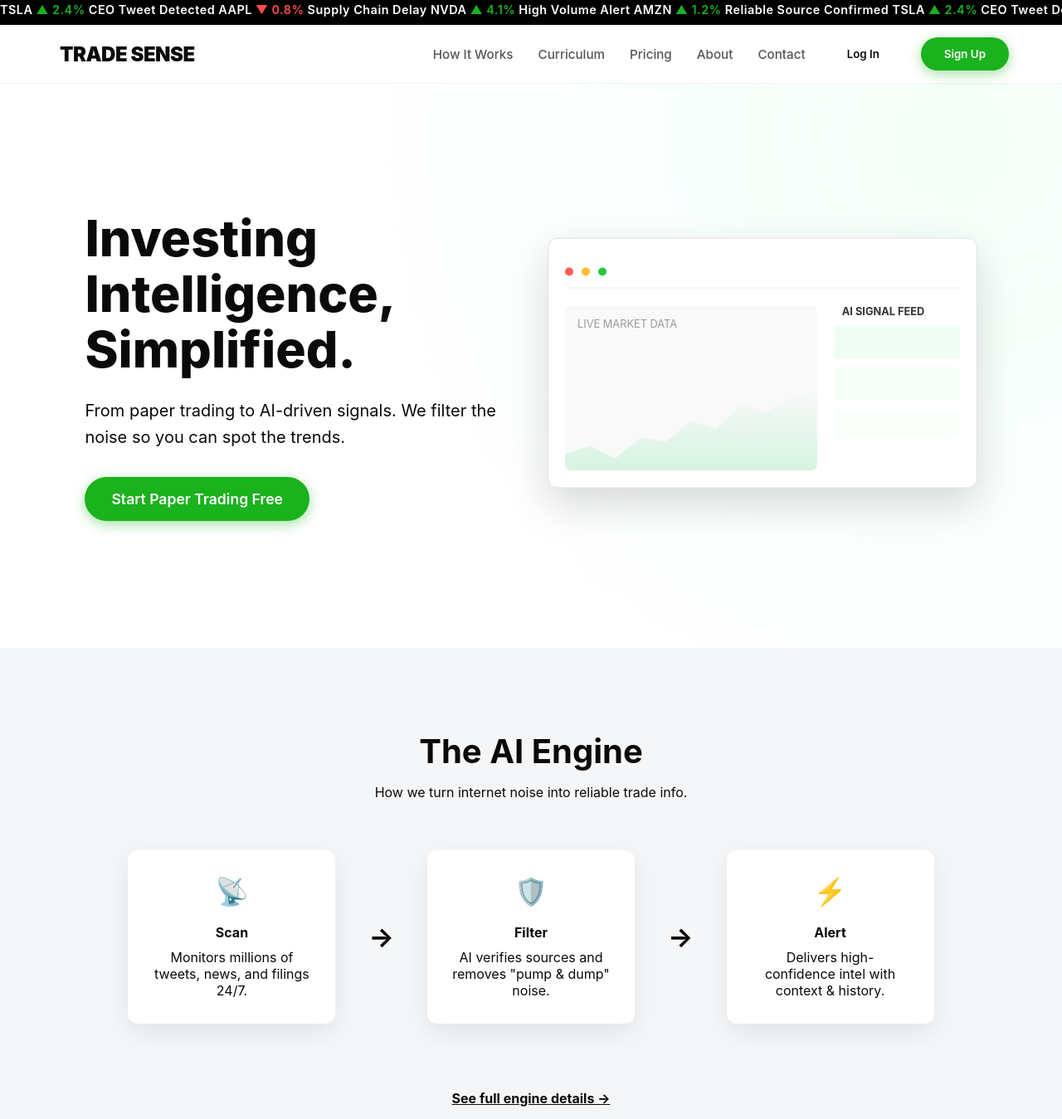
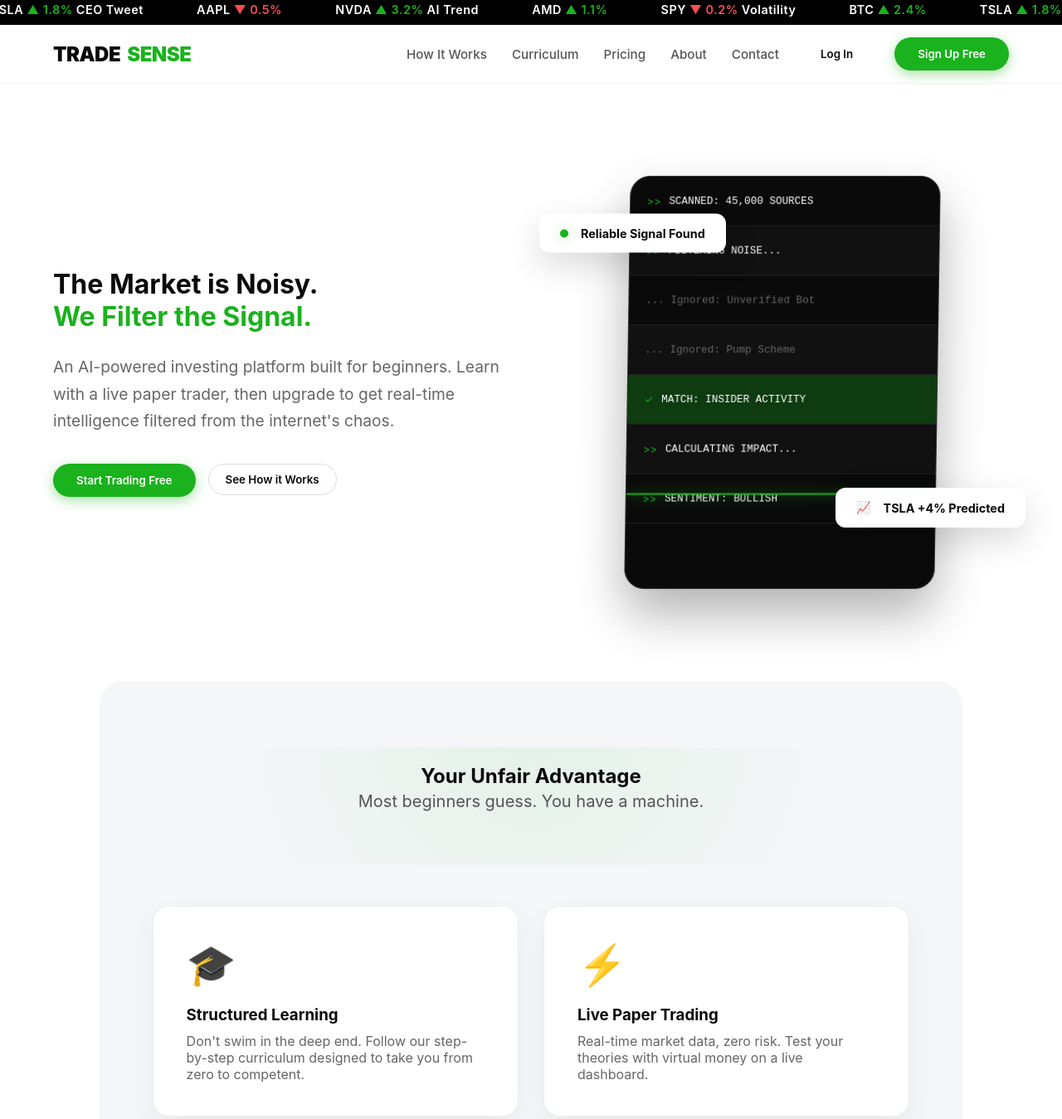
Before and after one commit to testeraccount8437/tradesense, a plain HTML site: page index.html in a window 1280 px wide. Shown: the part 7-1356 px from the top of the page at 83% size. Drawn offline with Linux system fonts and the light colour scheme.

Commit message:
Update index.html

```diff
--- a/index.html
+++ b/index.html
@@ -3,88 +3,55 @@
 <head>
     <meta charset="UTF-8">
     <meta name="viewport" content="width=device-width, initial-scale=1.0">
-    <title>Trade Sense | AI Investing for Beginners</title>
+    <title>Trade Sense | AI Investing</title>
     <link rel="stylesheet" href="style.css">
     <style>
-        /* Home-Specific Styles that aren't in style.css */
-        .hero {
-            display: flex;
-            align-items: center;
-            justify-content: space-between;
-            padding: 80px 8%;
-            min-height: 85vh;
-            background: radial-gradient(circle at 90% 10%, #f4fff9 0%, #ffffff 60%);
+        .hero { display: grid; grid-template-columns: 1fr 1fr; align-items: center; gap: 60px; min-height: 90vh; padding: 0 5%; }
+        .hero-visual { position: relative; height: 500px; width: 100%; display: flex; align-items: center; justify-content: center; }
+
+        /* CSS Art: The "Scanner" Visual */
+        .scanner-card {
+            width: 380px; height: 500px; background: #0a0a0a; border-radius: 24px; position: relative; overflow: hidden;
+            box-shadow: 0 30px 60px rgba(0,0,0,0.3); border: 1px solid #333;
+            transform: rotateY(-10deg) rotateX(5deg); transition: transform 0.5s;
         }
-        .hero-text { flex: 1; max-width: 600px; padding-right: 40px; }
-        .hero h1 {
-            font-size: 3.8rem;
-            line-height: 1.1;
-            color: var(--primary-green);
-            margin-bottom: 24px;
-            font-weight: 800;
+        .scanner-card:hover { transform: rotateY(0deg) rotateX(0deg); }
+        .scan-line {
+            width: 100%; height: 2px; background: var(--brand-green); box-shadow: 0 0 15px var(--brand-green);
+            position: absolute; top: 0; animation: scan 3s ease-in-out infinite; z-index: 2;
         }
-        .hero p {
-            font-size: 1.25rem;
-            color: var(--text-gray);
-            margin-bottom: 32px;
-            line-height: 1.6;
+        @keyframes scan { 0% { top: 0; opacity: 0; } 10% { opacity: 1; } 90% { opacity: 1; } 100% { top: 100%; opacity: 0; } }
+
+        .data-row { height: 60px; border-bottom: 1px solid #222; display: flex; align-items: center; padding: 0 20px; color: #fff; font-size: 0.8rem; font-family: monospace; }
+        .data-row span { color: var(--brand-green); margin-right: 10px; }
+        .data-row:nth-child(odd) { background: #111; }
+
+        .floating-badge {
+            position: absolute; background: white; padding: 15px 25px; border-radius: 12px;
+            box-shadow: 0 15px 40px rgba(0,0,0,0.15); display: flex; align-items: center; gap: 15px;
+            font-weight: 700; font-size: 0.9rem; z-index: 3;
         }
+        .fb-1 { top: 10%; left: -20px; animation: float 6s ease-in-out infinite; }
+        .fb-2 { bottom: 15%; right: -20px; animation: float 5s ease-in-out infinite reverse; }
+        @keyframes float { 0%, 100% { transform: translateY(0); } 50% { transform: translateY(-15px); } }
 
-        /* Dashboard Animation CSS */
-        .hero-visual { flex: 1; position: relative; }
-        .dashboard-mockup {
-            background: var(--white);
-            border: 1px solid #e0e0e0;
-            border-radius: 12px;
-            box-shadow: 0 20px 50px rgba(0,0,0,0.15);
-            padding: 20px;
-            position: relative;
-            overflow: hidden;
-            animation: float 6s ease-in-out infinite;
-        }
-        @keyframes float { 0% { transform: translateY(0px); } 50% { transform: translateY(-15px); } 100% { transform: translateY(0px); } }
-
-        .mock-header { height: 40px; border-bottom: 1px solid #eee; margin-bottom: 20px; display: flex; align-items: center; gap: 10px; }
-        .dot { width: 10px; height: 10px; border-radius: 50%; background: #ddd; }
-        .mock-grid { display: grid; grid-template-columns: 2fr 1fr; gap: 20px; }
-        .chart-area { height: 200px; background: #f9f9f9; border-radius: 8px; position: relative; overflow: hidden; }
-        .chart-line {
-            position: absolute; bottom: 0; left: 0; width: 100%; height: 100px;
-            background: linear-gradient(to top, rgba(74, 222, 128, 0.2), transparent);
-            clip-path: polygon(0% 100%, 0% 80%, 10% 70%, 20% 85%, 30% 60%, 40% 65%, 50% 40%, 60% 50%, 70% 20%, 80% 30%, 90% 10%, 100% 5%, 100% 100%);
-        }
-        .feed-area { height: 200px; display: flex; flex-direction: column; gap: 10px; }
-        .feed-item { height: 40px; background: #f0fdf4; border-left: 4px solid var(--primary-green); border-radius: 4px; }
-
-        /* Features Section */
-        .features { padding: 100px 8%; background: var(--off-white); }
-        .section-header { text-align: center; margin-bottom: 60px; }
-        .section-header h2 { font-size: 2.5rem; color: var(--primary-green); margin-bottom: 15px; }
-
-        .ai-engine-container { display: flex; align-items: center; justify-content: center; gap: 40px; margin-bottom: 80px; }
-        .engine-step { background: white; padding: 30px; border-radius: 12px; box-shadow: 0 10px 30px rgba(0,0,0,0.08); width: 250px; text-align: center; }
-        .engine-step h4 { color: var(--primary-green); margin-bottom: 10px; }
-        .arrow { font-size: 2rem; color: var(--primary-green); font-weight: bold; }
-
-        .feature-card { background: var(--white); padding: 40px; border-radius: 12px; border: 1px solid #eee; transition: 0.3s; }
-        .feature-card:hover { border-color: var(--primary-green); transform: translateY(-5px); }
-        .icon { font-size: 2rem; margin-bottom: 20px; display: block; }
+        .feature-grid { display: grid; grid-template-columns: repeat(auto-fit, minmax(300px, 1fr)); gap: 30px; margin-top: 50px; }
     </style>
 </head>
 <body>
-
     <div class="ticker-wrap">
-        <div class="ticker">
-            <span>TSLA <span class="up">▲ 2.4%</span> CEO Tweet Detected</span>
-            <span>AAPL <span class="down">▼ 0.8%</span> Supply Chain Delay</span>
-            <span>NVDA <span class="up">▲ 4.1%</span> High Volume Alert</span>
-            <span>AMZN <span class="up">▲ 1.2%</span> Reliable Source Confirmed</span>
-            <span>TSLA <span class="up">▲ 2.4%</span> CEO Tweet Detected</span>
+        <div class="ticker-content">
+            <span class="ticker-item">BTC <span class="up">▲ 2.4%</span></span>
+            <span class="ticker-item">TSLA <span class="up">▲ 1.8%</span> CEO Tweet</span>
+            <span class="ticker-item">AAPL <span class="down">▼ 0.5%</span></span>
+            <span class="ticker-item">NVDA <span class="up">▲ 3.2%</span> AI Trend</span>
+            <span class="ticker-item">AMD <span class="up">▲ 1.1%</span></span>
+            <span class="ticker-item">SPY <span class="down">▼ 0.2%</span> Volatility</span>
         </div>
     </div>
 
     <nav>
-        <a href="index.html" class="logo"><div class="logo-icon"></div> TRADE SENSE</a>
+        <a href="index.html" class="logo">TRADE<span>SENSE</span></a>
         <div class="nav-menu">
             <a href="how-it-works.html">How It Works</a>
             <a href="curriculum.html">Curriculum</a>
@@ -92,86 +59,63 @@
             <a href="about.html">About</a>
             <a href="contact.html">Contact</a>
             <button class="btn-login">Log In</button>
-            <button class="btn-cta">Sign Up</button>
+            <a href="pricing.html"><button class="btn-cta">Sign Up Free</button></a>
         </div>
     </nav>
 
-    <header class="hero">
-        <div class="hero-text fade-in">
-            <h1>Investing Intelligence,<br>Simplified.</h1>
-            <p>From paper trading to AI-driven signals. We filter the noise so you can spot the trends.</p>
-            <a href="pricing.html"><button class="btn-cta" style="padding: 16px 32px; font-size: 1.1rem;">Start Paper Trading Free</button></a>
+    <header class="hero container">
+        <div class="hero-text reveal">
+            <h1>The Market is Noisy.<br><span style="color:var(--brand-green)">We Filter the Signal.</span></h1>
+            <p style="margin: 25px 0 35px; font-size: 1.2rem; color: #666; line-height: 1.7;">
+                An AI-powered investing platform built for beginners. Learn with a live paper trader, then upgrade to get real-time intelligence filtered from the internet's chaos.
+            </p>
+            <div style="display:flex; gap: 15px;">
+                <a href="pricing.html"><button class="btn-cta">Start Trading Free</button></a>
+                <a href="how-it-works.html"><button class="btn-login" style="border:1px solid #ddd; border-radius:50px;">See How it Works</button></a>
+            </div>
         </div>
+        <div class="hero-visual reveal">
+            <div class="floating-badge fb-1">
+                <div style="width:10px; height:10px; background:var(--brand-green); border-radius:50%; animation: pulse-green 2s infinite;"></div>
+                Reliable Signal Found
+            </div>
+            <div class="floating-badge fb-2">
+                <span>📈</span> TSLA +4% Predicted
+            </div>
 
-        <div class="hero-visual fade-in">
-            <div class="dashboard-mockup">
-                <div class="mock-header">
-                    <div class="dot" style="background:#ff5f56"></div>
-                    <div class="dot" style="background:#ffbd2e"></div>
-                    <div class="dot" style="background:#27c93f"></div>
-                </div>
-                <div class="mock-grid">
-                    <div class="chart-area">
-                        <div style="padding:15px; color:#999; font-size:0.8rem;">LIVE MARKET DATA</div>
-                        <div class="chart-line"></div>
-                    </div>
-                    <div class="feed-area">
-                        <div style="padding:0 10px; color:#333; font-weight:bold; font-size:0.8rem;">AI SIGNAL FEED</div>
-                        <div class="feed-item"></div>
-                        <div class="feed-item" style="opacity:0.6"></div>
-                        <div class="feed-item" style="opacity:0.3"></div>
-                    </div>
-                </div>
+            <div class="scanner-card">
+                <div class="scan-line"></div>
+                <div class="data-row"><span>>></span> SCANNED: 45,000 SOURCES</div>
+                <div class="data-row"><span>>></span> FILTERING NOISE...</div>
+                <div class="data-row" style="color:#666">... Ignored: Unverified Bot</div>
+                <div class="data-row" style="color:#666">... Ignored: Pump Scheme</div>
+                <div class="data-row" style="background:#0e3b10;"><span>✓</span> MATCH: INSIDER ACTIVITY</div>
+                <div class="data-row"><span>>></span> CALCULATING IMPACT...</div>
+                <div class="data-row"><span>>></span> SENTIMENT: BULLISH</div>
             </div>
         </div>
     </header>
 
-    <section class="features">
-        <div class="section-header fade-in">
-            <h2>The AI Engine</h2>
-            <p>How we turn internet noise into reliable trade info.</p>
+    <section class="container" style="background: var(--off-white); border-radius: 30px;">
+        <div class="page-header" style="padding-top:20px;">
+            <h2>Your Unfair Advantage</h2>
+            <p>Most beginners guess. You have a machine.</p>
         </div>
-
-        <div class="ai-engine-container fade-in">
-            <div class="engine-step">
-                <span class="icon">📡</span>
-                <h4>Scan</h4>
-                <p>Monitors millions of tweets, news, and filings 24/7.</p>
+        <div class="feature-grid">
+            <div class="glass-panel reveal">
+                <div style="font-size: 3rem; margin-bottom: 20px;">🎓</div>
+                <h3>Structured Learning</h3>
+                <p style="color:#666; margin-top:10px;">Don't swim in the deep end. Follow our step-by-step curriculum designed to take you from zero to competent.</p>
             </div>
-            <div class="arrow">→</div>
-            <div class="engine-step">
-                <span class="icon">🛡️</span>
-                <h4>Filter</h4>
-                <p>AI verifies sources and removes "pump & dump" noise.</p>
+            <div class="glass-panel reveal" style="transition-delay: 0.1s;">
+                <div style="font-size: 3rem; margin-bottom: 20px;">⚡</div>
+                <h3>Live Paper Trading</h3>
+                <p style="color:#666; margin-top:10px;">Real-time market data, zero risk. Test your theories with virtual money on a live dashboard.</p>
             </div>
-            <div class="arrow">→</div>
-            <div class="engine-step">
-                <span class="icon">⚡</span>
-                <h4>Alert</h4>
-                <p>Delivers high-confidence intel with context & history.</p>
-            </div>
-        </div>
-
-        <div style="text-align:center; margin-bottom: 60px;">
-            <a href="how-it-works.html" style="color:var(--primary-green); font-weight:bold; text-decoration:underline;">See full engine details →</a>
-        </div>
-
-        <div class="grid-3">
-            <div class="feature-card fade-in">
-                <span class="icon">📈</span>
-                <h3>Live Paper Trading</h3>
-                <p>Real-time market data. Zero risk. Practice your strategies in a live environment before spending a dollar.</p>
-            </div>
-            <div class="feature-card fade-in">
-                <span class="icon">🎓</span>
-                <h3>Linear Curriculum</h3>
-                <p>Don't just watch random videos. Follow a structured path from "What is a Stock?" to "Advanced Technical Analysis."</p>
-                <a href="curriculum.html" style="display:block; margin-top:15px; color:var(--primary-green); font-size:0.9rem;">View Curriculum →</a>
-            </div>
-            <div class="feature-card fade-in">
-                <span class="icon">🧠</span>
-                <h3>Contextual Insights</h3>
-                <p>We don't just say "Buy." We explain <em>why</em> the market is moving and show you historical examples.</p>
+            <div class="glass-panel reveal" style="transition-delay: 0.2s;">
+                <div style="font-size: 3rem; margin-bottom: 20px;">🤖</div>
+                <h3>AI "Noise" Filter</h3>
+                <p style="color:#666; margin-top:10px;">Our engine scans X, Reddit, and News. It ignores the bots and alerts you only when reliable sources speak.</p>
             </div>
         </div>
     </section>
@@ -179,14 +123,11 @@
     <footer>
         <div class="footer-links">
             <a href="about.html">About Us</a>
-            <a href="how-it-works.html">How It Works</a>
             <a href="legal.html">Legal & Liability</a>
             <a href="contact.html">Contact</a>
         </div>
-        <p>&copy; 2026 Trade Sense Inc. All rights reserved.</p>
-        <p style="margin-top:10px; opacity: 0.5; font-size: 0.7rem;">*Trading involves risk. Recommendations are generated by AI.</p>
+        <p>&copy; 2026 Trade Sense Inc. | Built for the Future.</p>
     </footer>
-
     <script src="script.js"></script>
 </body>
 </html>
```
